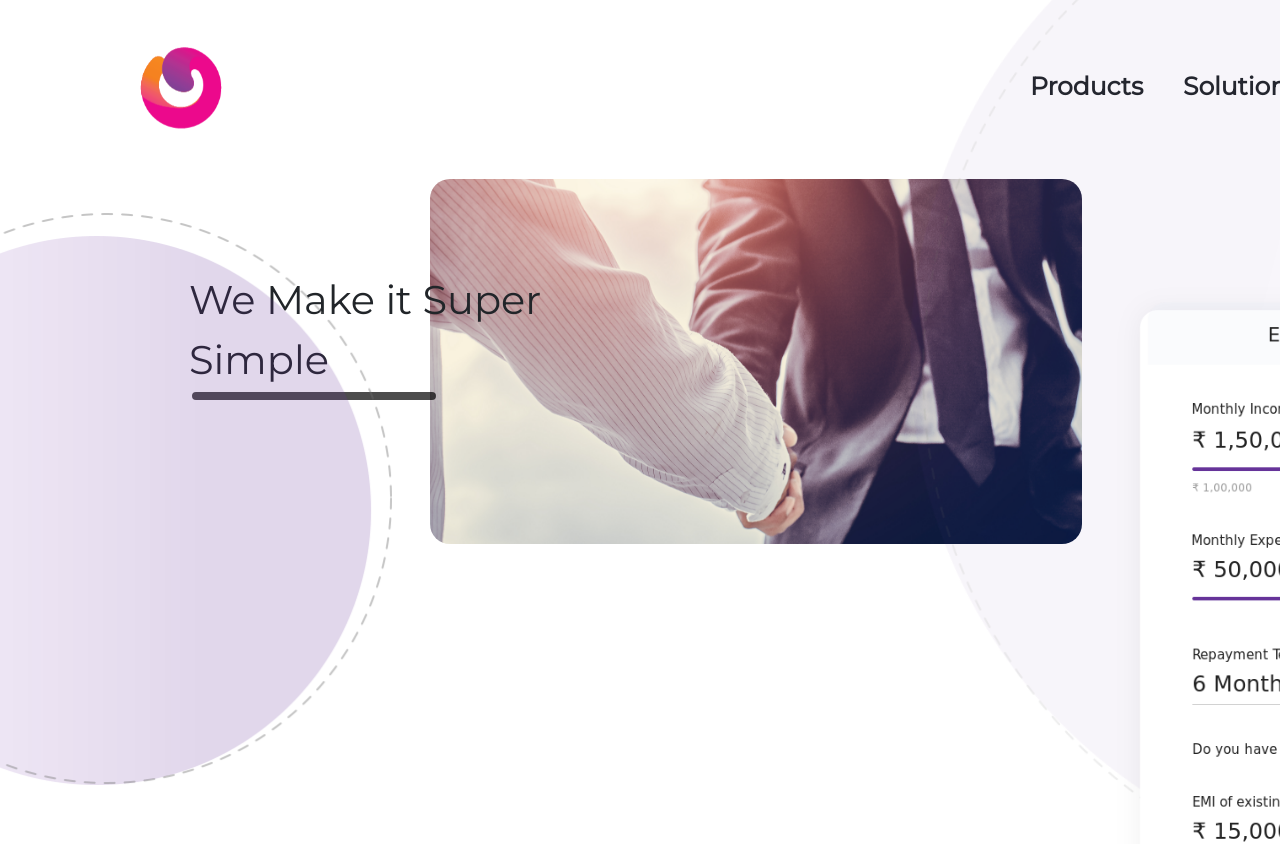
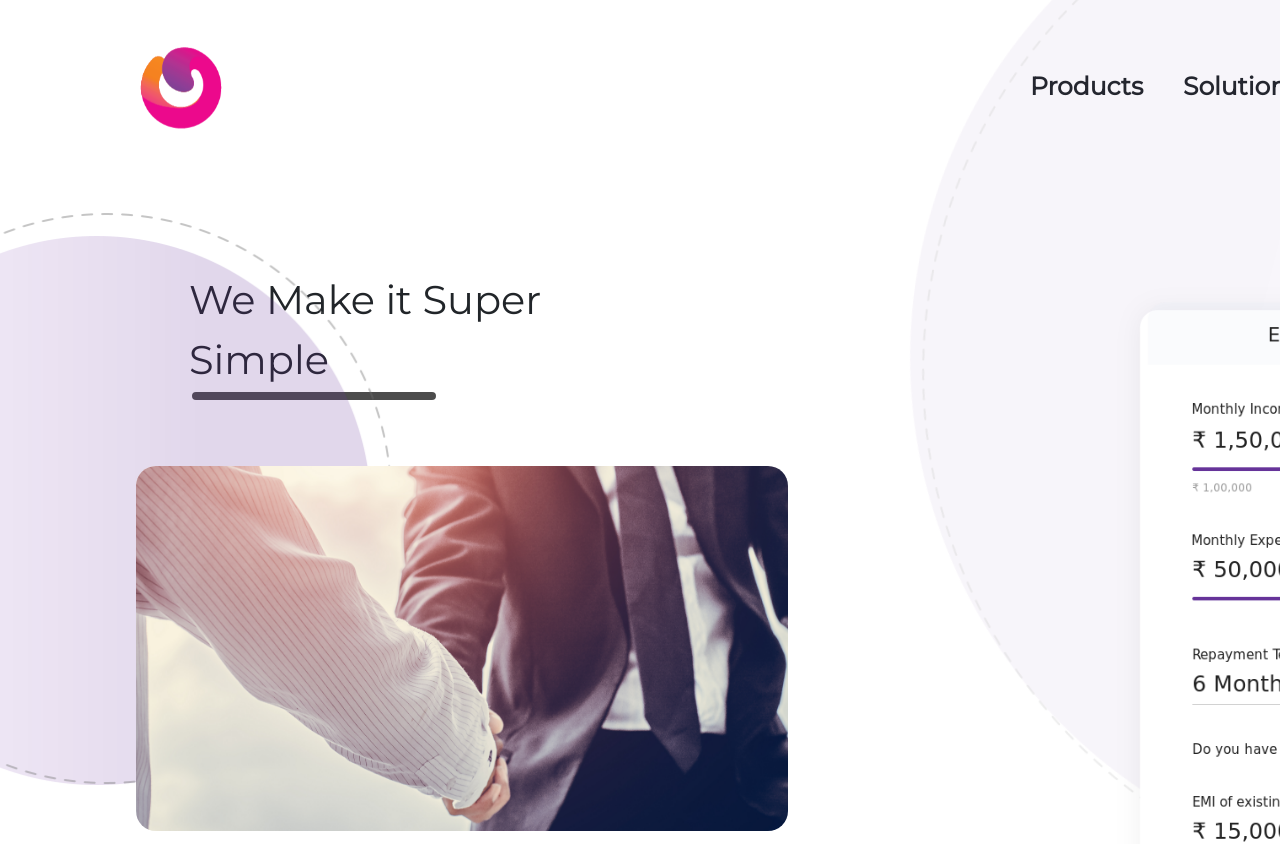
Before and after one commit to savitahiremath/Angularjs-Emi-calc-page, an Angular app: page / in a window 1280 px wide. Shown: the top 844 px of the page. Built offline with nearby package versions, Linux system fonts and the light colour scheme.

Commit message:
modify web page

```diff
--- a/src/app/web-page/web-page.component.css
+++ b/src/app/web-page/web-page.component.css
@@ -13,11 +13,8 @@ position: relative;
     top: 466px;
     left: 136px;
     width: 652px;
-<<<<<<< HEAD
-    height: 365px;
-=======
-    height: 365px;
->>>>>>> 4ed31c65b5851fb52b3568c62ebd175fab2207fa
+    height:365px;
+    height:365px;
    position: absolute;
     }
 
@@ -394,13 +391,7 @@ position:absolute;
     position: absolute;
 }
 
-.r4:hover{
 
-    -moz-box-shadow: 0 0 30px rgb(55, 194, 20);
-      -webkit-box-shadow: 0 0 30px rgb(23, 212, 64);
-      box-shadow: 0 0 20px rgb(6, 185, 6);
-      transform: scale(1.05);
-}
 .r5{
 
     top: 1261px;
```
